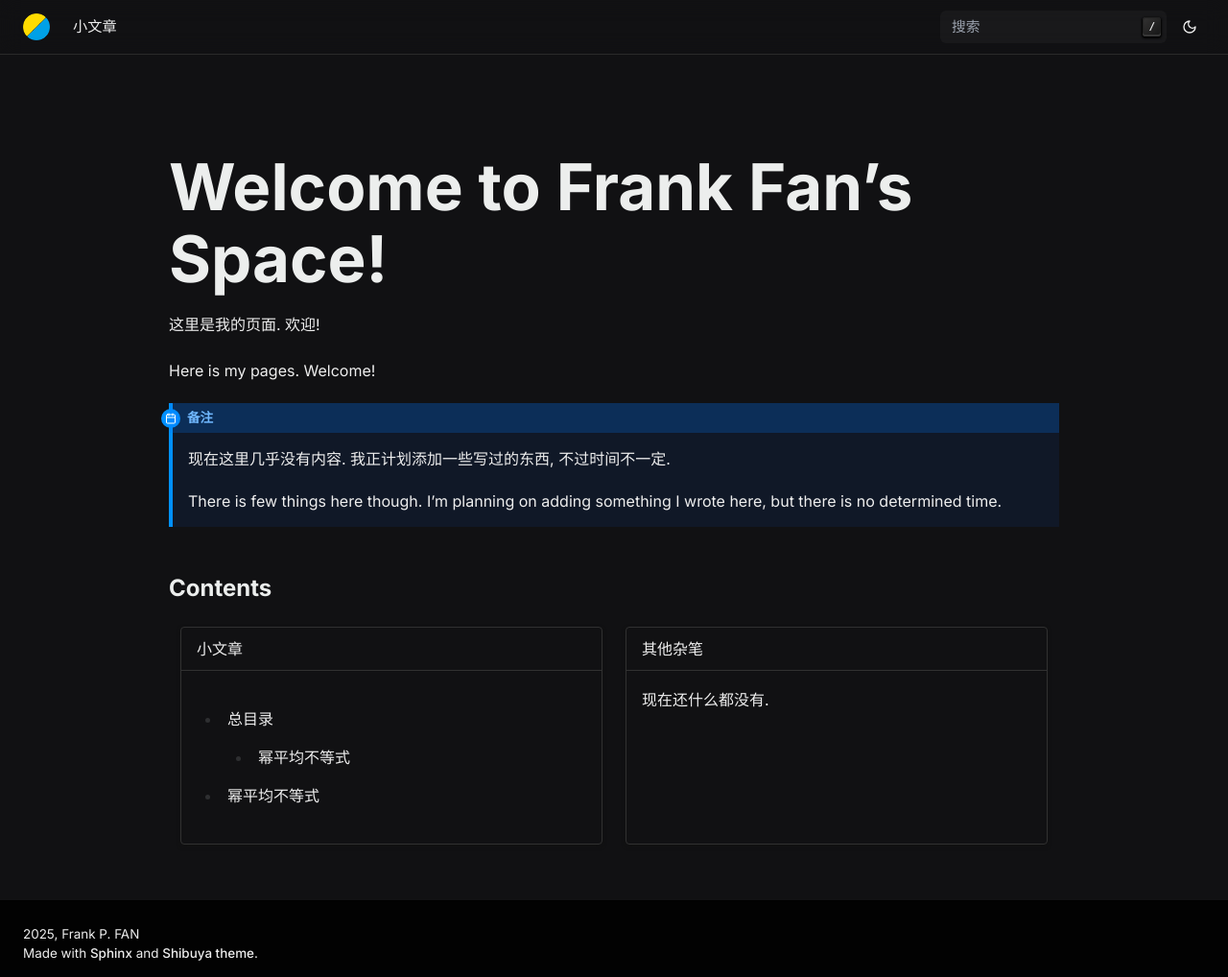
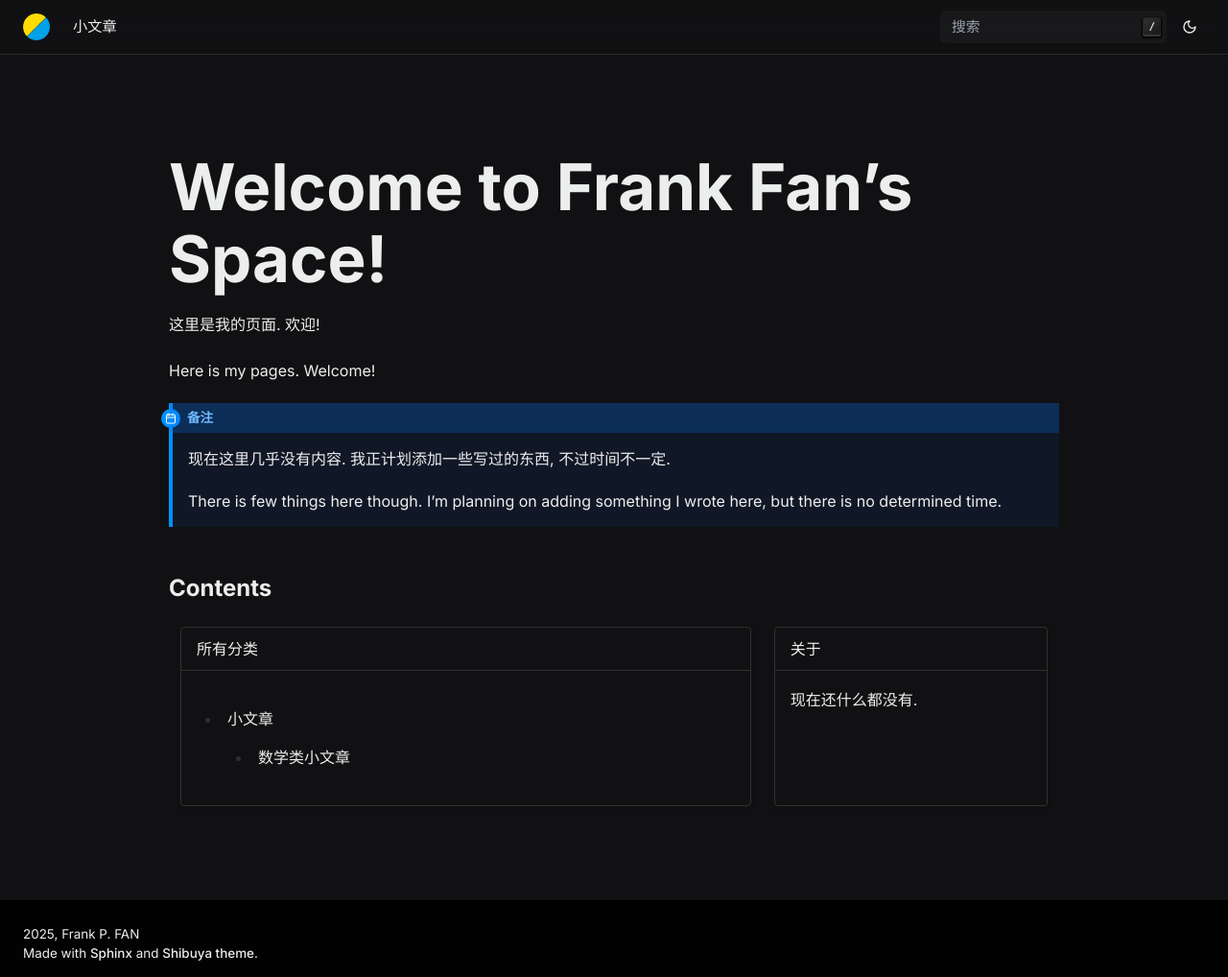
Before and after one commit to frankpfan/frankpfan.github.io, a Sphinx documentation site: the page built from docs/source/index.rst, in a window 1280 px wide and 1018 px high. Shown: the whole window at 96% size. Built offline with Sphinx 7.4.7, drawn with Linux system fonts in a browser that asks for light colours.

Commit message:
Rearrange file structure

```diff
--- a/docs/source/conf.py
+++ b/docs/source/conf.py
@@ -6,7 +6,7 @@
 # -- Project information -----------------------------------------------------
 # https://www.sphinx-doc.org/en/master/usage/configuration.html#project-information
 
-project = "Frank P. Fan's Space"
+project = "Frank Fan's Space"
 copyright = "2025, Frank P. FAN"
 author = "Frank P. FAN"
 
--- a/docs/source/index.rst
+++ b/docs/source/index.rst
@@ -21,23 +21,24 @@
 Contents
 --------
 
-.. grid:: 1 2 2 2
+.. grid:: 2
 
    .. grid-item-card::
+      :columns: 12 8 8 8
 
-      小文章
-      ^^^^^^
+      所有分类
+      ^^^^^^^^
       .. toctree::
-         :titlesonly:
+         :maxdepth: 2
          :glob:
 
-         总目录 <p/index>
-         p/202[5]**
+         p/index
 
    .. grid-item-card::
+      :columns: 12 4 4 4
 
-      其他杂笔
-      ^^^^^^^^
+      关于
+      ^^^^^^
 
       现在还什么都没有.
 
--- a/docs/source/p/index.rst
+++ b/docs/source/p/index.rst
@@ -7,4 +7,4 @@
     :glob:
     :titlesonly:
 
-    *
+    maths/index
--- a/docs/source/p/202511_power_mean_ineq.rst
+++ b/docs/source/p/maths/power_mean_ineq.rst
@@ -1,3 +1,5 @@
+:description: 幂平均不等式及图像可视化
+
 幂平均不等式
 ============
 
@@ -17,7 +19,7 @@
     M_0(a_1,a_2,\cdots,a_n) = \sqrt[n]{a_1a_2\cdots a_n}.
 
 可以证明这个补定义使其在实数域上连续.  使用 Jensen 不等式,
-或者求导后再利用 Jensen 不等式, 结合调整系数可知其单调递增.
+或者求导后再利用 Jensen 不等式, 结合 Chebyshev 不等式可知其单调递增.
 
 可视化
 ------
```
Also changed, not shown: docs/source/p/maths/index.rst (added, +10 -0 lines).
